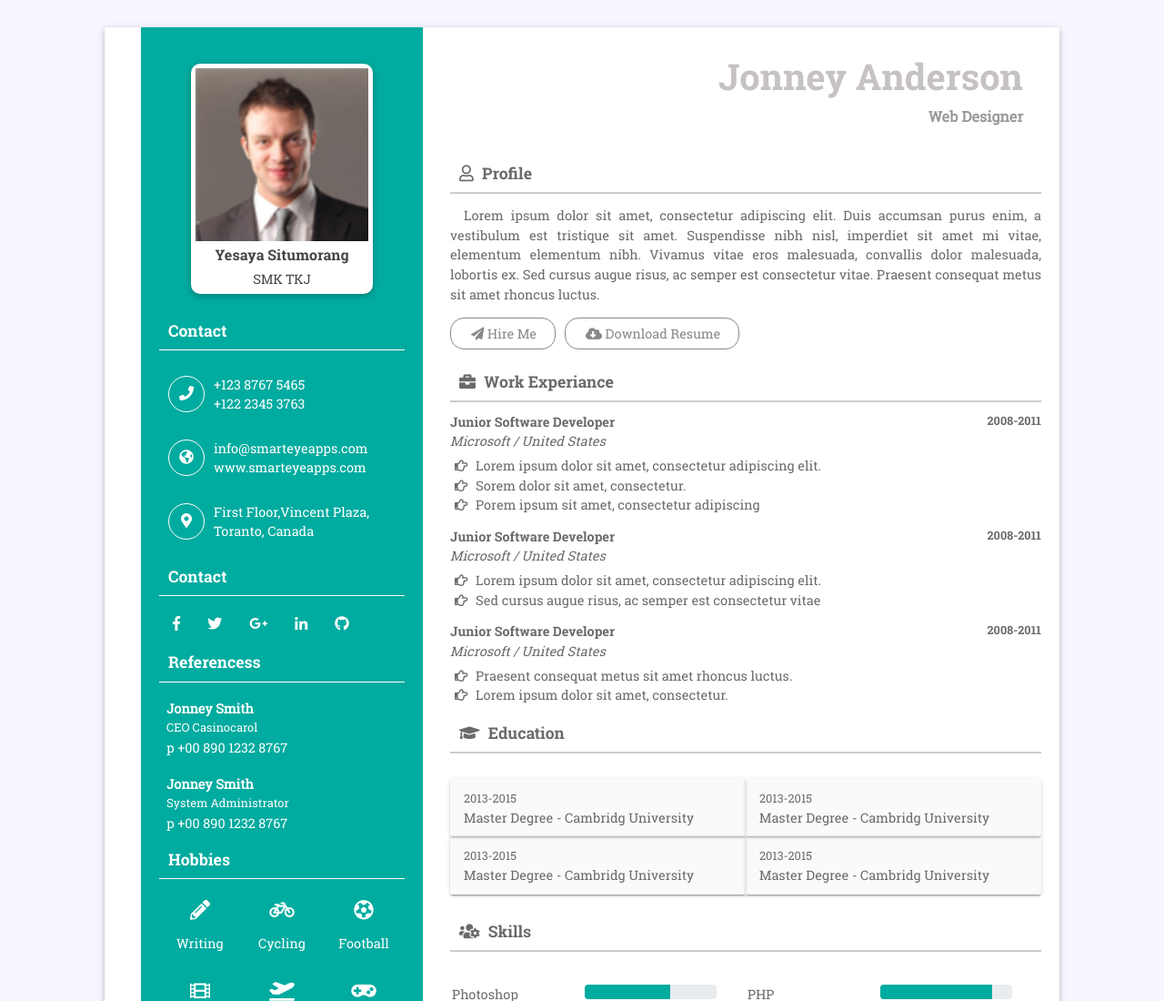
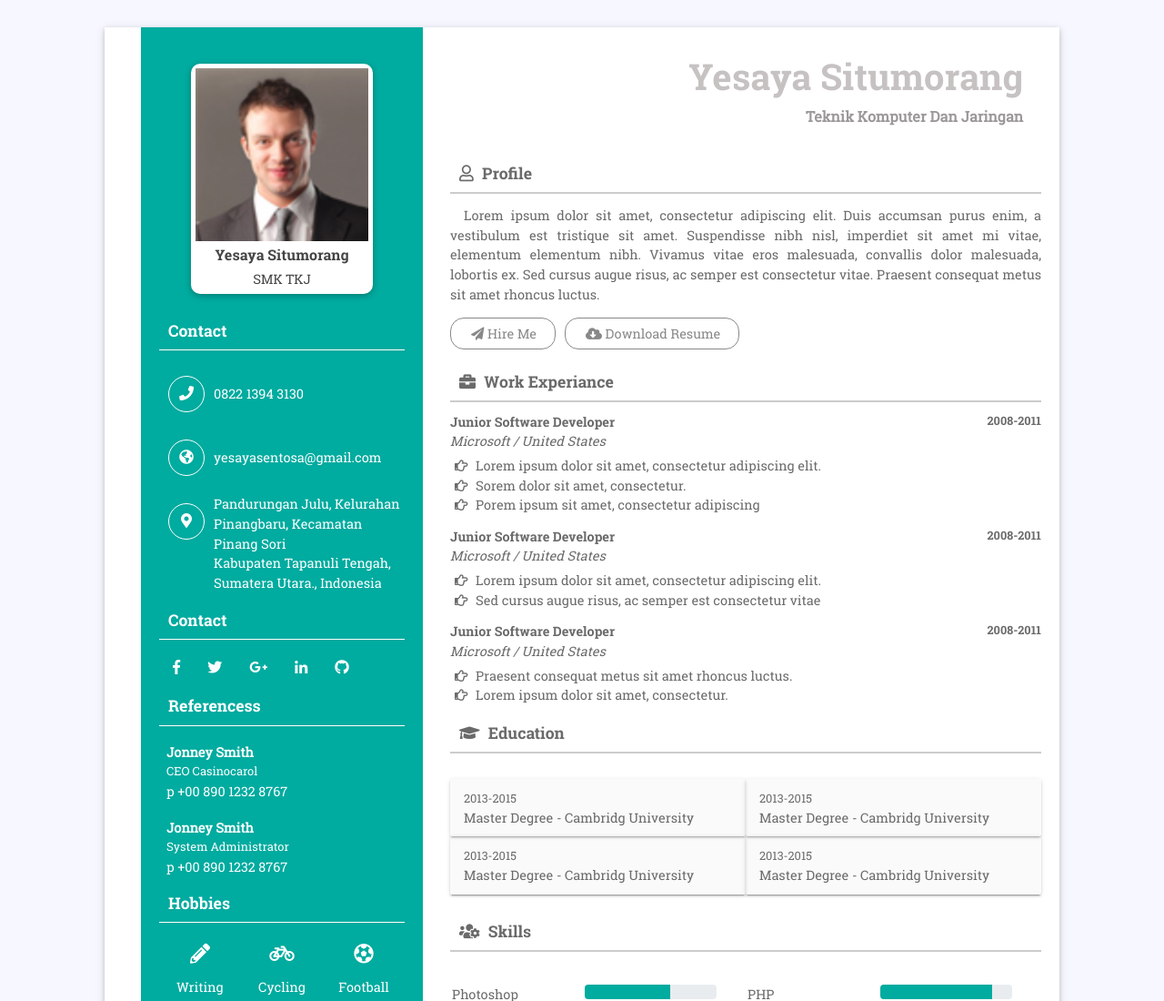
Before and after one commit to youngIcom/my-cv, a website: page index.html in a window 1280 px wide. Shown: the top 1100 px of the page at 91% size. Drawn offline with Linux system fonts and the light colour scheme.

Commit message:
change something

```diff
--- a/index.html
+++ b/index.html
@@ -4,7 +4,7 @@
 <head>
     <meta charset="utf-8">
     <meta name="viewport" content="width=device-width, initial-scale=1, shrink-to-fit=no">
-    <title> Free Dental Medical Hospital Website Template | Smarteyeapps.com</title>
+    <title>Curriculum Vitae</title>
 
     <link rel="shortcut icon" href="assets/images/fav.jpg">
     <link rel="stylesheet" href="assets/css/bootstrap.min.css">
@@ -29,8 +29,7 @@
                                 <i class="fas fa-phone"></i>
                             </div>
                             <div class="detail">
-                                +123 8767 5465 <br>
-                                +122 2345 3763
+                                0822 1394 3130 <br>
                             </div>
                         </div>
                         <div class="contact-box pb0">
@@ -38,8 +37,7 @@
                                 <i class="fas fa-globe-americas"></i>
                             </div>
                             <div class="detail">
-                                info@smarteyeapps.com <br>
-                                www.smarteyeapps.com
+                                yesayasentosa@gmail.com <br>
                             </div>
                         </div>
                         <div class="contact-box">
@@ -47,7 +45,8 @@
                                 <i class="fas fa-map-marker-alt"></i>
                             </div>
                             <div class="detail">
-                                First Floor,Vincent Plaza, Toranto, Canada
+                                Pandurungan Julu, Kelurahan Pinangbaru, Kecamatan Pinang Sori <br>
+								Kabupaten Tapanuli Tengah, Sumatera Utara., Indonesia
                             </div>
                         </div>
                         <h4 class="ltitle">Contact</h4>
@@ -84,8 +83,8 @@
                 <div class="col-md-8 rt-div">
                     <div class="rit-cover">
                         <div class="hotkey">
-                            <h1 class="">Jonney Anderson </h1>
-                            <small>Web Designer</small>
+                            <h1 class="">Yesaya Situmorang</h1>
+                            <small>Teknik Komputer Dan Jaringan</small>
                         </div>
                         <h2 class="rit-titl"><i class="far fa-user"></i> Profile</h2>
                         <div class="about">
```
